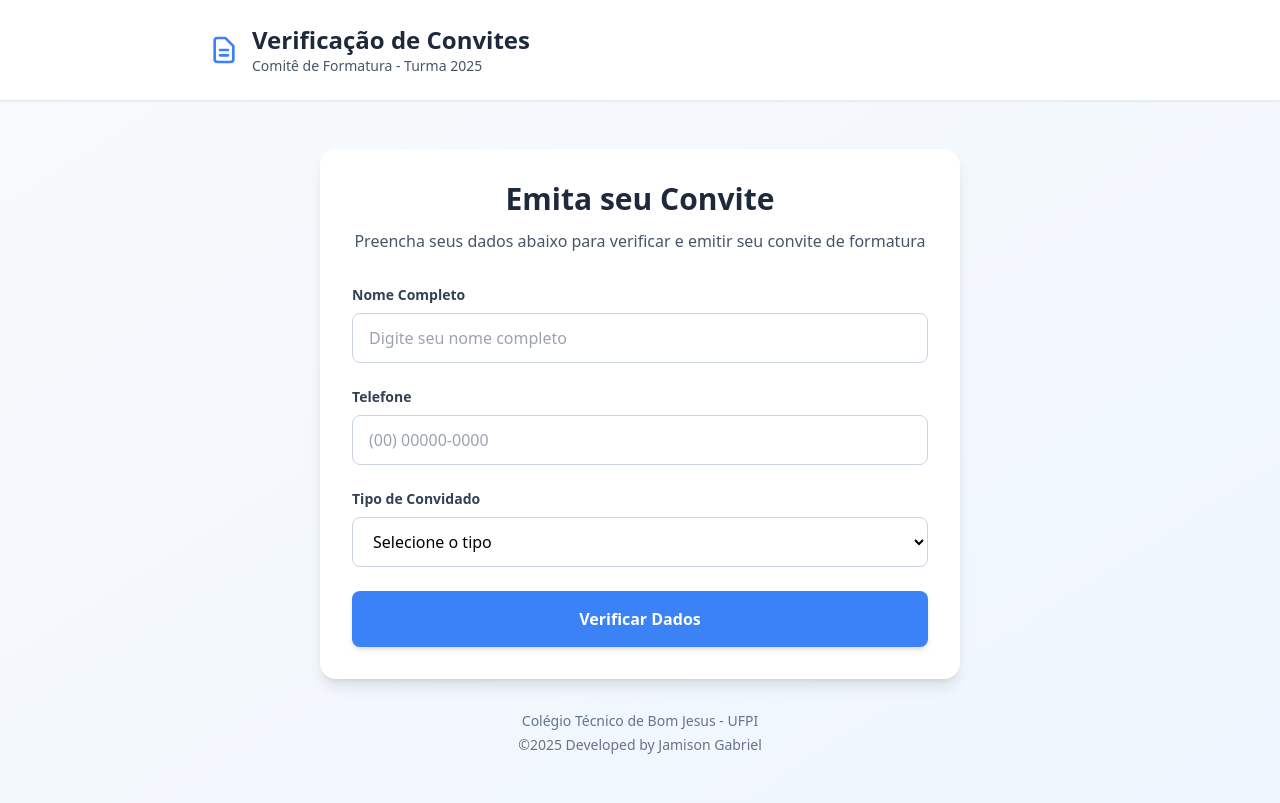
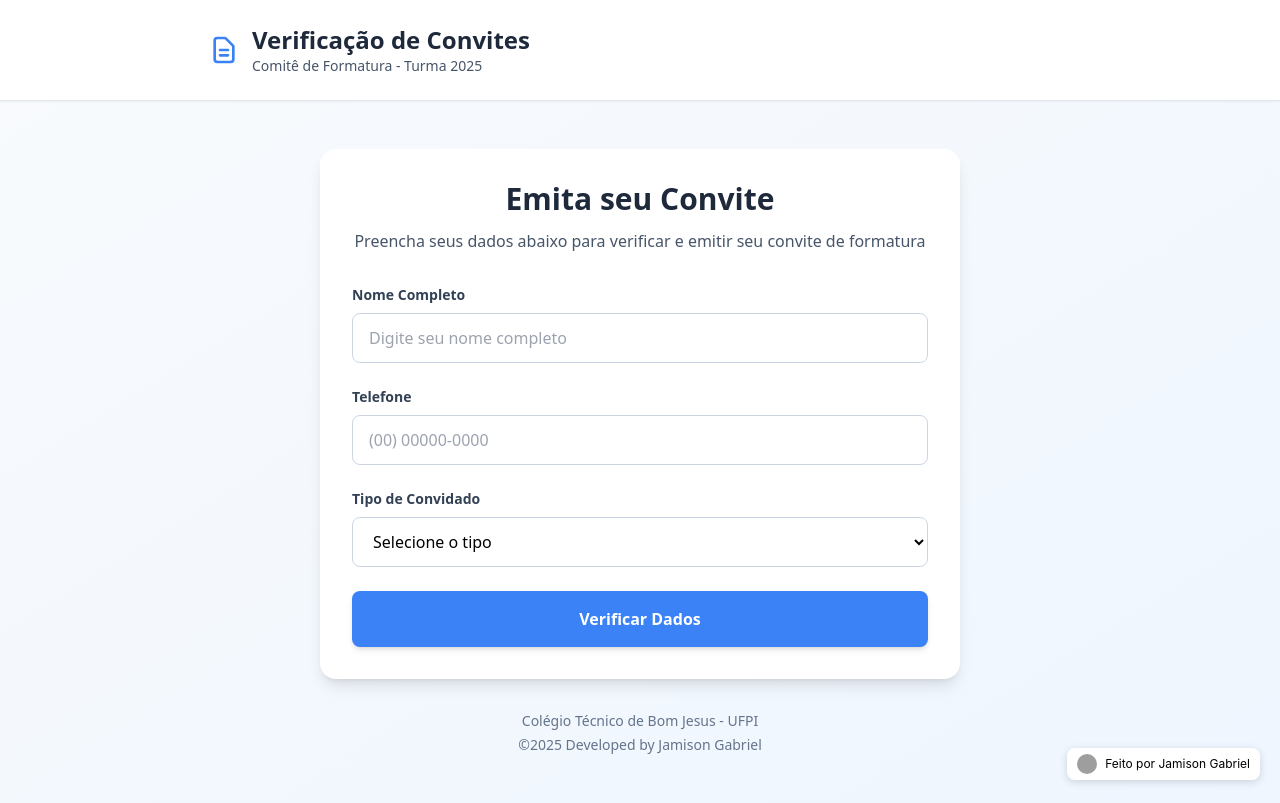
Before and after one commit to jottaXXX/VerificarConvidado, a plain HTML site: page index.html in a window 1280 px wide. Drawn offline with nearby package versions, Linux system fonts and the light colour scheme; grey boxes are pictures that could not be loaded.

Commit message:
adicionado marca dagua

```diff
--- a/index.html
+++ b/index.html
@@ -364,5 +364,47 @@
             doc.save(`Convite_${guest.nome}.pdf`);
         }
     </script>
+    <script>
+  (function() {
+    if (document.getElementById('marca-jotta')) return;
+
+    const badge = document.createElement('a');
+    badge.id = 'marca-jotta';
+    badge.href = 'https://www.instagram.com/jotta.sx_';
+    badge.target = '_blank';
+    badge.rel = 'noopener noreferrer';
+    badge.style.cssText = `
+      display: flex;
+      align-items: center;
+      position: fixed;
+      bottom: 20px;
+      right: 20px;
+      padding: 6px 10px;
+      background: #ffffff;
+      border-radius: 8px;
+      font-family: -apple-system, BlinkMacSystemFont, "Segoe UI", Roboto, "Helvetica Neue", sans-serif;
+      font-size: 12px;
+      color: #000000;
+      text-decoration: none;
+      box-shadow: 0 2px 8px rgba(0,0,0,0.15);
+      z-index: 9999;
+    `;
+
+    const img = document.createElement('img');
+    img.src = 'https://raw.githubusercontent.com/jottaXXX/JottaMarcaD-agua/main/assets/logo-jotta.jpg';
+    img.alt = 'Logo Jotta';
+    img.style.cssText = 'width:20px;height:20px;margin-right:8px;border-radius:50%;object-fit:cover;';
+
+    const span = document.createElement('span');
+    span.textContent = 'Feito por Jamison Gabriel';
+
+    badge.appendChild(img);
+    badge.appendChild(span);
+
+    document.addEventListener('DOMContentLoaded', function() {
+      document.body.appendChild(badge);
+    });
+  })();
+</script>
 </body>
 </html>
```
